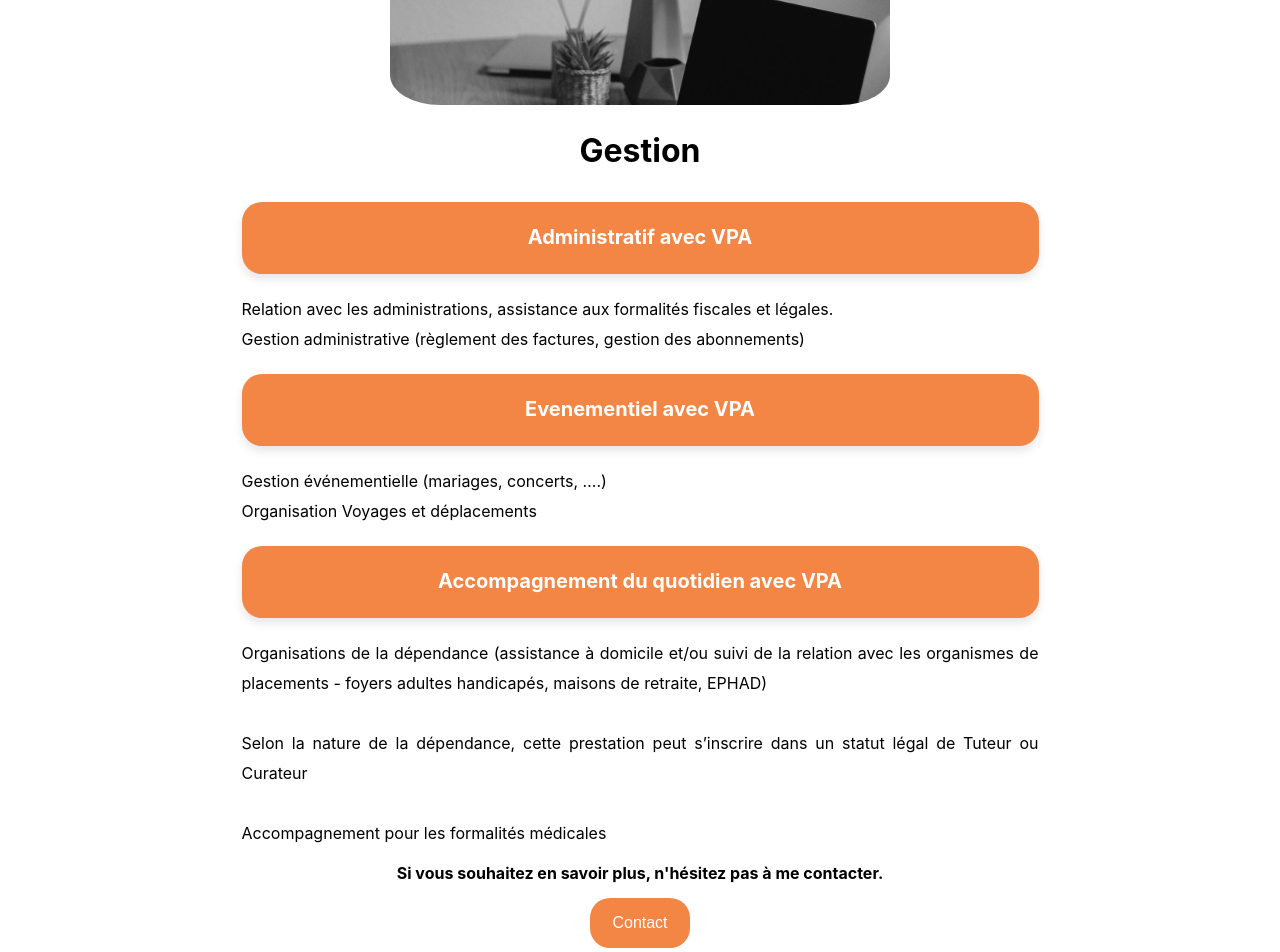
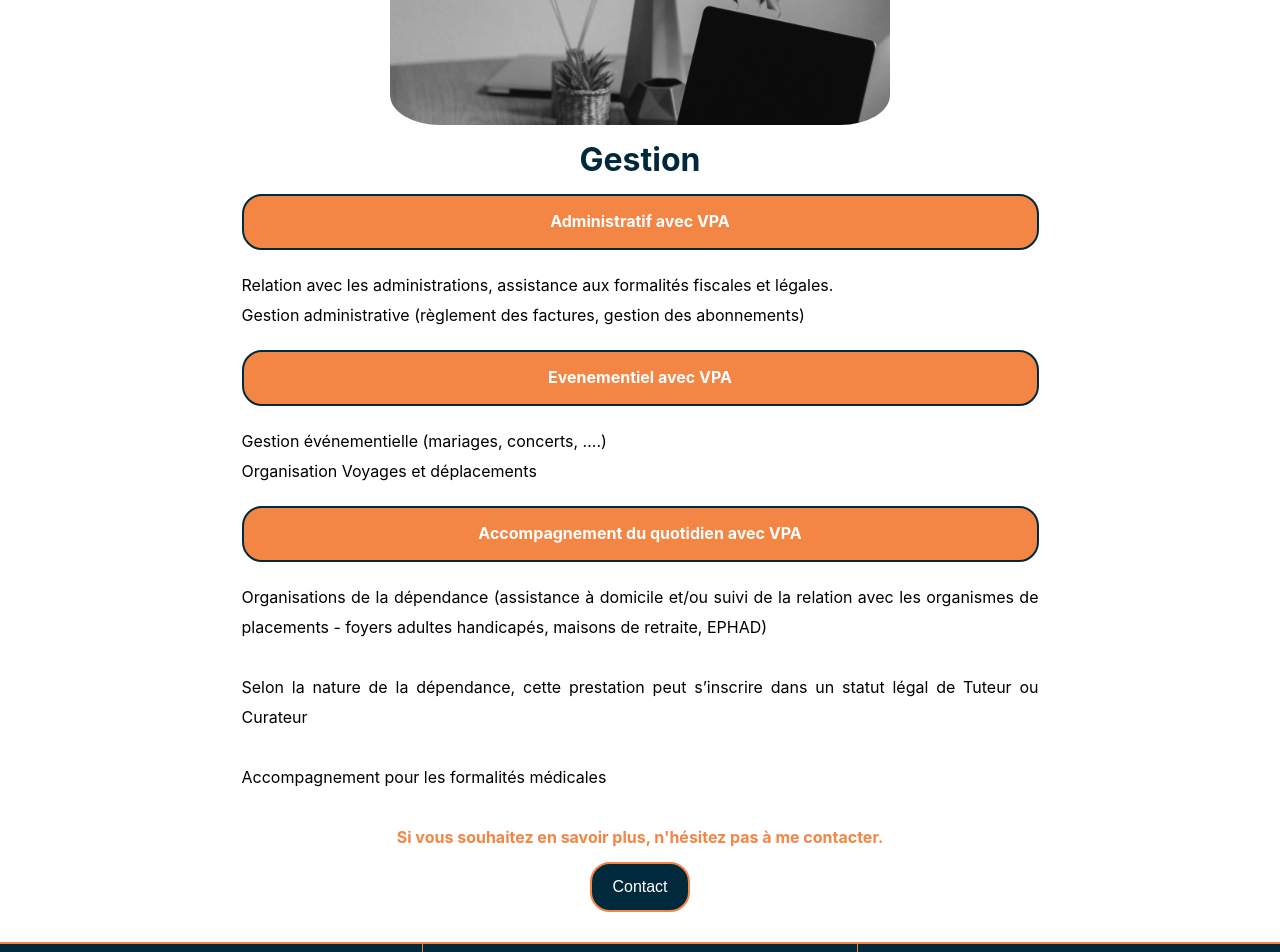
Before and after one commit to JeremyPromsy/SandraPro, a React (Create React App) app in the folder frontsandra/: page /#/gestion in a window 1280 px wide. Shown: the part 300-1252 px from the top of the page. Built offline with nearby package versions, Linux system fonts and the light colour scheme.

Commit message:
Petits changements

```diff
--- a/frontsandra/src/styles/art.css
+++ b/frontsandra/src/styles/art.css
@@ -1,7 +1,14 @@
 .encadrementImg {
     display: flex;
     justify-content: center;
+    margin: 20px 0 10px 0;
 }
+
+.pageArt h1 {
+    margin: 5px 0;
+    color: #002A3B;
+}
+
 
 .imageArt {
     display: flex;
--- a/frontsandra/src/styles/description.css
+++ b/frontsandra/src/styles/description.css
@@ -14,15 +14,15 @@
 }
 
 .container h3 {
-    font-size: 20px;
-    box-shadow: 0px 5px 10px 0px rgb(0 0 0 / 10%);
-    height: 70px;
+    font-size: 16px;
+    display: flex;
+    justify-content: center;
+    align-items: center;
+    height: 50px;
     border-radius: 20px;
     background-color: #f38545;
     color: white;
-    display: flex;
-    justify-content: center;
-    align-items: center;
+    border: 2px solid #002A3B;
 }
 
 .container p {
--- a/frontsandra/src/styles/financier.css
+++ b/frontsandra/src/styles/financier.css
@@ -1,7 +1,14 @@
 .encadrementImg {
     display: flex;
     justify-content: center;
+    margin: 20px 0 10px 0;
 }
+
+.pageFinancier h1 {
+    margin: 5px 0;
+    color: #002A3B;
+}
+
 
 .imageFinancier {
     display: flex;
--- a/frontsandra/src/styles/gestion.css
+++ b/frontsandra/src/styles/gestion.css
@@ -1,6 +1,12 @@
 .encadrementImg {
     display: flex;
     justify-content: center;
+    margin: 20px 0 10px 0;
+}
+
+.pageGestion h1 {
+    margin: 5px 0;
+    color: #002A3B;
 }
 
 .imageGestion {
--- a/frontsandra/src/styles/immobilier.css
+++ b/frontsandra/src/styles/immobilier.css
@@ -1,7 +1,14 @@
 .encadrementImg {
     display: flex;
     justify-content: center;
+    margin: 20px 0 10px 0;
 }
+
+.pageImmobilier h1 {
+    margin: 5px 0;
+    color: #002A3B;
+}
+
 
 .imageImmobilier {
     display: flex;
--- a/frontsandra/src/styles/savoirplus.css
+++ b/frontsandra/src/styles/savoirplus.css
@@ -1,5 +1,10 @@
+.savoirPlus {
+    margin: 20px 0;
+}
+
 .presentation h4 {
     margin:5px;
+    color: #f38545;
 }
 
 .buttonSavoirPlus {
@@ -15,6 +20,6 @@
     height: 50px;
     width: 100px;
     border-radius: 20px;
-    background-color: #f38545;
-    border: none;
+    background-color: #002A3B;
+    border: 2px solid #f38545;
 }
```
